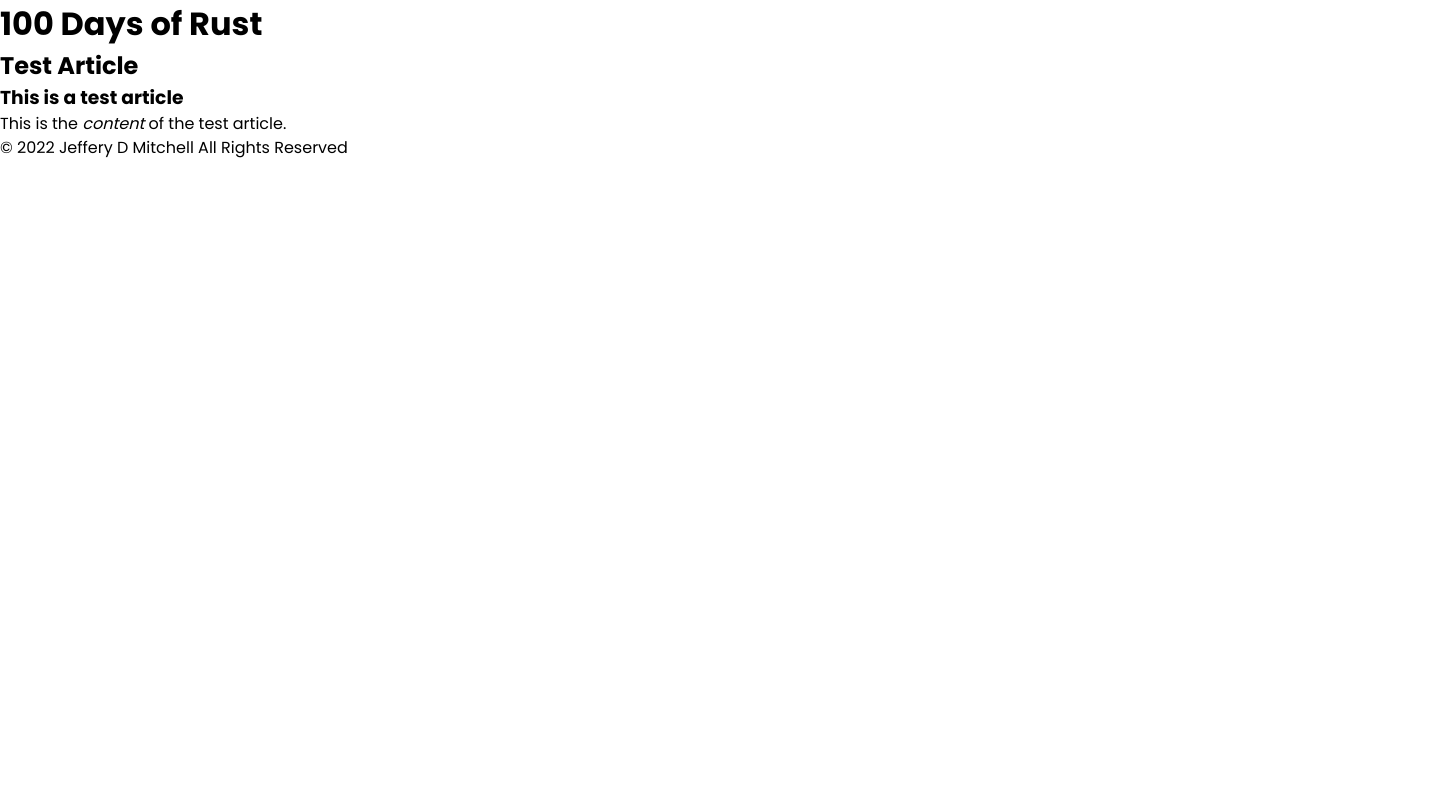
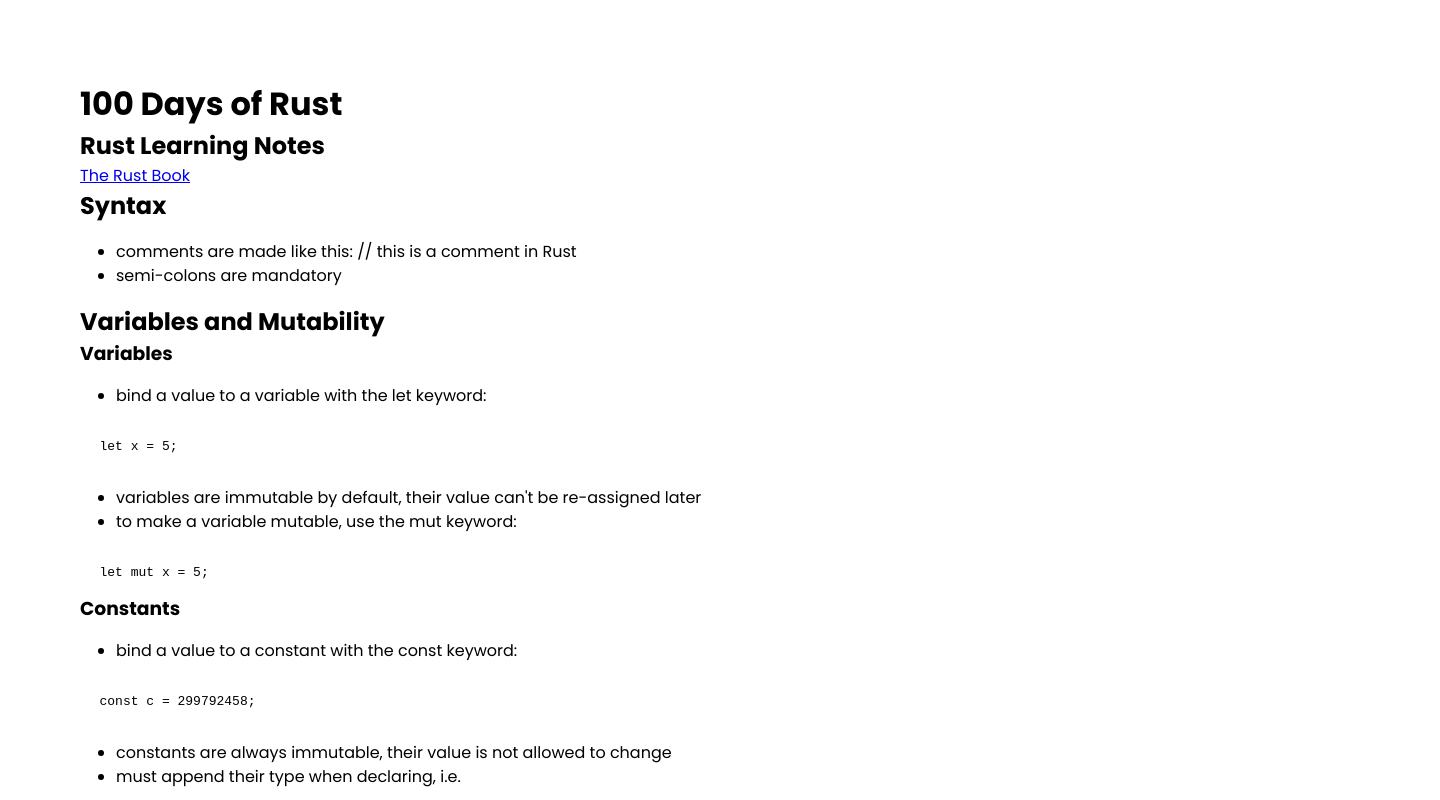
Before and after one commit to sentinel1909/100-days-of-rust, a React (Vite) app: page / in a window 1280 px wide. Shown: the top 800 px of the page, 1440 px wide, since content can reach past the window. Built offline with nearby package versions, Linux system fonts and the light colour scheme.

Commit message:
styling and content update

```diff
--- a/src/App.jsx
+++ b/src/App.jsx
@@ -4,12 +4,14 @@
 import Article from "./components/article";
 import Footer from "./components/footer";
 
+import styles from "./styles/app.module.css";
+
 const App = () => {
   const [today] = useState(new Date());
   const [year] = useState(today.getFullYear());
 
   return (
-    <main>
+    <main className={styles.container}>
       <Header />
       <Article />
       <Footer year={year} />
--- a/src/components/article.jsx
+++ b/src/components/article.jsx
@@ -2,10 +2,13 @@
 import remarkGfm from "remark-gfm";
 import markdown from "../content/markdown";
 
+import styles from "../styles/markdown-styles.module.css";
+
 const Article = () => {
   return (
-    <article>
+    <article className={styles.ul}>
       <ReactMarkdown
+        className={styles.reactMarkDown}
         children={markdown}
         remarkPlugins={[remarkGfm]}
       ></ReactMarkdown>
--- a/src/components/footer.jsx
+++ b/src/components/footer.jsx
@@ -1,6 +1,8 @@
+import styles from "../styles/footer.module.css";
+
 const Footer = (props) => {
   return (
-    <footer>
+    <footer className={styles.footer}>
       <p>&copy; {props.year} Jeffery D Mitchell All Rights Reserved</p>
     </footer>
   );
--- a/src/content/markdown.js
+++ b/src/content/markdown.js
@@ -1,5 +1,35 @@
-const markdown = `# Test Article
-### This is a test article
-This is the *content* of the test article.`;
+const markdown = `# Rust Learning Notes
+[The Rust Book](https://doc.rust-lang.org/book/)
+
+## Syntax
+- comments are made like this: // this is a comment in Rust
+- semi-colons are mandatory
+
+## Variables and Mutability
+### Variables
+- bind a value to a variable with the let keyword:
+~~~Rust
+let x = 5;
+~~~
+- variables are immutable by default, their value can't be re-assigned later
+- to make a variable mutable, use the mut keyword:
+~~~Rust
+let mut x = 5;
+~~~
+
+### Constants
+- bind a value to a constant with the const keyword:
+~~~Rust
+const c = 299792458;
+~~~
+- constants are always immutable, their value is not allowed to change
+- must append their type when declaring, i.e.
+~~~Rust
+const THREE_HOURS_IN_SECONDS: u32 = 60 * 6 * 3;
+~~~
+- you can't use the mut keyword with constants
+- convention is to use uppercase names for constants
+- valid for the entire time the program runs, within the scope they were declared in
+`;
 
 export default markdown;
--- /dev/null
+++ b/src/styles/app.module.css
@@ -0,0 +1,6 @@
+.container {
+  display: inline-block;
+  position: relative;
+  margin: 5em;
+  width: 100%;
+}
--- /dev/null
+++ b/src/styles/footer.module.css
@@ -0,0 +1,3 @@
+.footer {
+  margin-top: 2em;
+}
--- /dev/null
+++ b/src/styles/markdown-styles.module.css
@@ -0,0 +1,8 @@
+.reactMarkDown ul {
+  margin-left: 1.25em;
+  padding: 1em;
+}
+
+.reactMarkDown code {
+  margin-left: 1.5em;
+}
```
